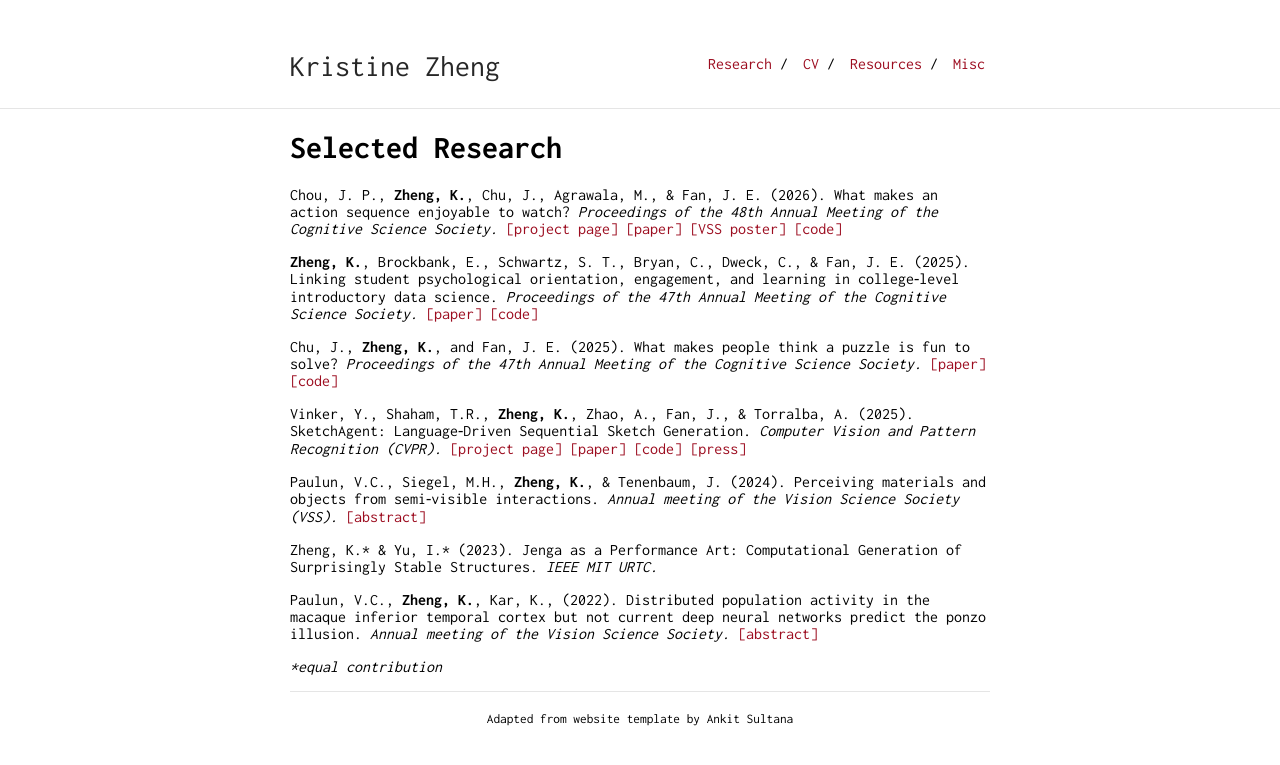
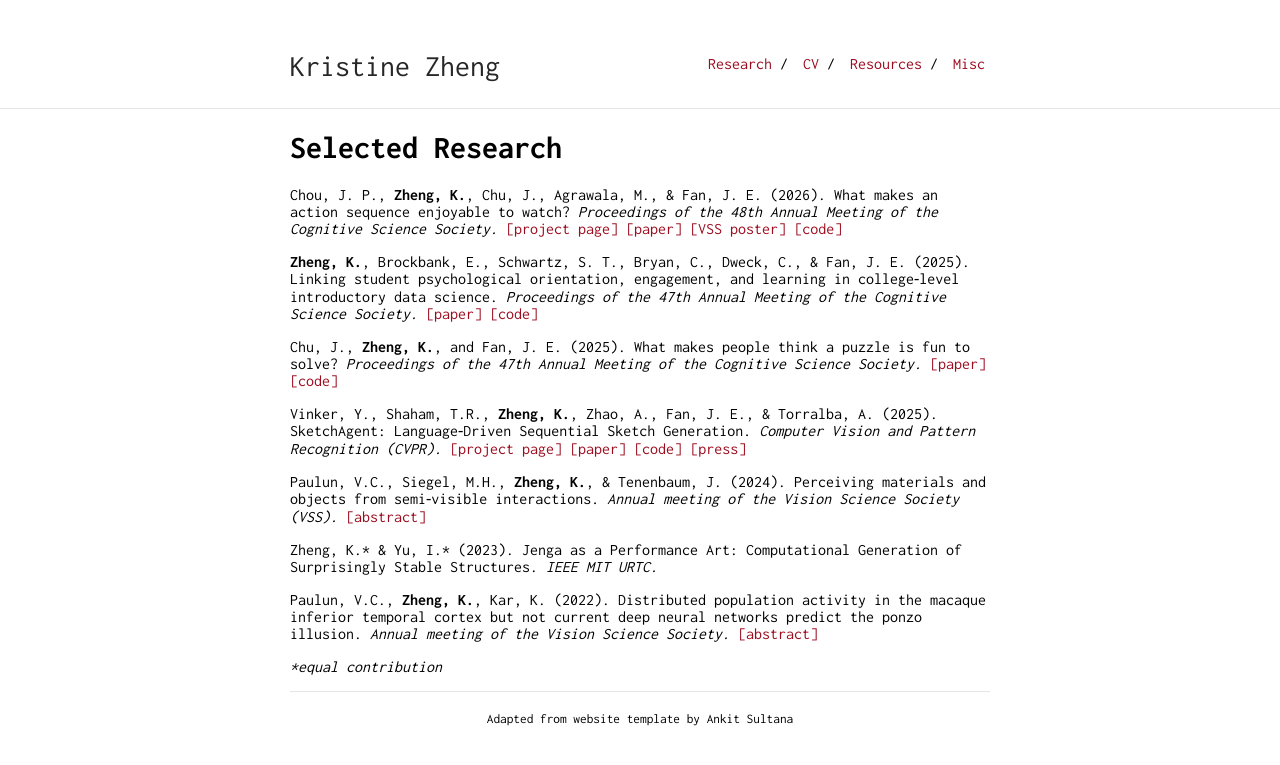
Before and after one commit to kristinezheng/kristinezheng.github.io, a Jekyll site: the page built from research.md, in a window 1280 px wide. Shown: the top 765 px of the page. Built offline with Jekyll 4.4.1, drawn with Linux system fonts in a browser that asks for light colours; our own code applies the rules of GitHub Pages for plain Markdown files.

Commit message:
revision

```diff
--- a/research.md
+++ b/research.md
@@ -6,13 +6,13 @@ Chou, J. P., **Zheng, K.**, Chu, J., Agrawala, M., & Fan, J. E. (2026). What mak
 
 Chu, J., **Zheng, K.**, and Fan, J. E. (2025). What makes people think a puzzle is fun to solve? *Proceedings of the 47th Annual Meeting of the Cognitive Science Society.* [[paper]](https://cogtoolslab.github.io/pdf/chu_cogsci_2025.pdf) [[code]](https://github.com/cogtoolslab/fun-puzzles_cogsci25)
 
-Vinker, Y., Shaham, T.R., **Zheng, K.**, Zhao, A., Fan, J., & Torralba, A. (2025). SketchAgent: Language‑Driven Sequential Sketch Generation. *Computer Vision and Pattern Recognition (CVPR).* [[project page]](https://yael-vinker.github.io/sketch-agent/) [[paper]](https://arxiv.org/abs/2411.17673) [[code]](https://github.com/yael-vinker/SketchAgent) [[press]](https://www.csail.mit.edu/news/teaching-ai-models-broad-strokes-sketch-more-humans-do)
+Vinker, Y., Shaham, T.R., **Zheng, K.**, Zhao, A., Fan, J. E., & Torralba, A. (2025). SketchAgent: Language‑Driven Sequential Sketch Generation. *Computer Vision and Pattern Recognition (CVPR).* [[project page]](https://yael-vinker.github.io/sketch-agent/) [[paper]](https://arxiv.org/abs/2411.17673) [[code]](https://github.com/yael-vinker/SketchAgent) [[press]](https://www.csail.mit.edu/news/teaching-ai-models-broad-strokes-sketch-more-humans-do)
 
 Paulun, V.C., Siegel, M.H., **Zheng, K.**, & Tenenbaum, J. (2024). Perceiving materials and objects from semi‑visible interactions. *Annual meeting of the Vision Science Society (VSS).* [[abstract]](https://jov.arvojournals.org/article.aspx?articleid=2801251)
 
 Zheng, K.* & Yu, I.* (2023). Jenga as a Performance Art: Computational Generation of Surprisingly Stable Structures. *IEEE MIT URTC.*
 
-Paulun, V.C., **Zheng, K.**, Kar, K., (2022). Distributed population activity in the macaque inferior temporal cortex but not current deep neural networks predict the ponzo illusion. *Annual meeting of the Vision Science Society.* [[abstract]](https://jov.arvojournals.org/article.aspx?articleid=2783971)
+Paulun, V.C., **Zheng, K.**, Kar, K. (2022). Distributed population activity in the macaque inferior temporal cortex but not current deep neural networks predict the ponzo illusion. *Annual meeting of the Vision Science Society.* [[abstract]](https://jov.arvojournals.org/article.aspx?articleid=2783971)
 
 
 **equal contribution*
```
